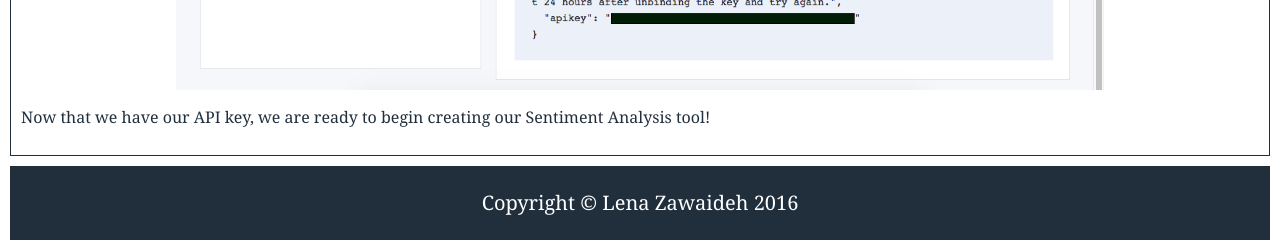
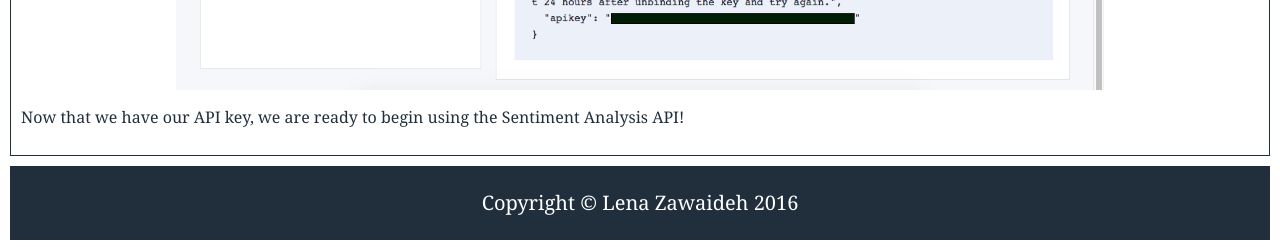
Before and after one commit to lenaz/How-To-Guide, a Jekyll site: the page built from getting-started.html, in a window 1280 px wide and 900 px high, scrolled down 2313 px. Shown: the part 650-897 px from the top of the window. Built offline with Jekyll 4.4.1, drawn with Linux system fonts in a browser that asks for light colours; Markdown is read by kramdown in place of the engine named in the settings.

Commit message:
Update getting-started.html

```diff
--- a/getting-started.html
+++ b/getting-started.html
@@ -27,7 +27,7 @@ layout: default
   <p><img src="assets/service-name.png" class = "get-started-img" alt="Set Up Service"></p>
 <p>Navigate back to Services in your Bluemix console and click Watson. Now, you will see your new AlchemyAPI service. To get the API key for this service, click on the service, tab to Service Credentials, and click on View Credentials. Here, you will find your API key. The API key should not be shared publicly, so we have it edited out in this example. Remember, our API key is a unique identifier and we don’t want other people using it, lest we exceed our call limit. </p>
     <p><img src="assets/api-hidden.png" class = "get-started-img" alt="API Key"></p>
-<p>Now that we have our API key, we are ready to begin creating our Sentiment Analysis tool!</p>
+<p>Now that we have our API key, we are ready to begin using the Sentiment Analysis API!</p>
 
 
 </div>
```
